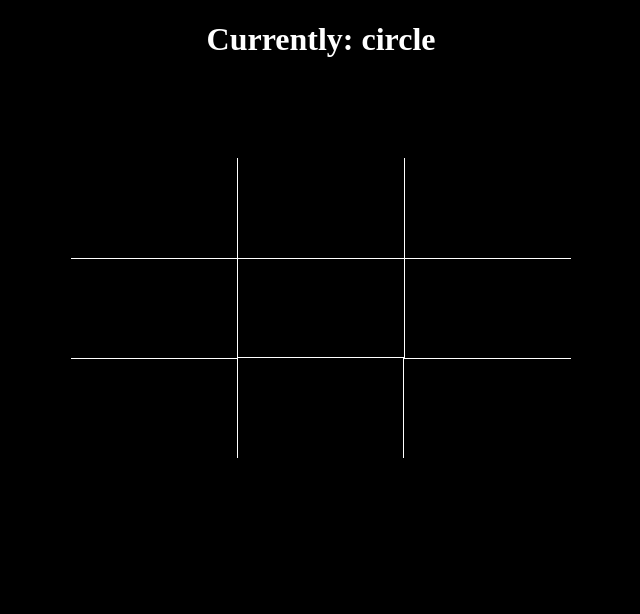
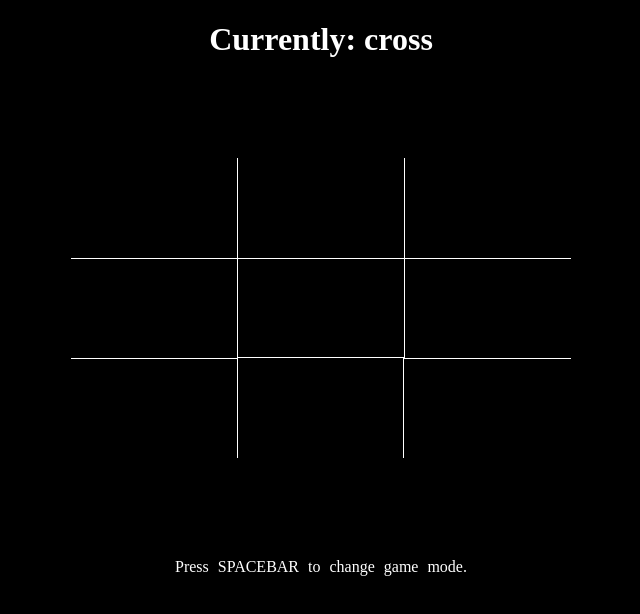
Before and after one commit to Maty2002v2/-Tic-Tac-Toe, a Vue app: page / in a window 1280 px wide. Both pictures are taken after a click on the element "1vs1". Shown: the top 614 px of the page, without its empty margins (319-959 px from the left). Built offline with nearby package versions, Linux system fonts and the light colour scheme.

Commit message:
Class name changes and bot performance improvements

```diff
--- a/src/App.vue
+++ b/src/App.vue
@@ -31,9 +31,3 @@ export default defineComponent({
   },
 });
 </script>
-
-<style scoped>
-.container {
-  margin: 0 10px;
-}
-</style>
--- a/src/components/TheGame.vue
+++ b/src/components/TheGame.vue
@@ -1,8 +1,9 @@
 <template>
   <div>
-    <div v-if="!getResult" class="container">
+    <div v-if="!getResult" class="game">
       <whose-turn v-if="showWhoseTurn" />
       <the-board-game />
+      <the-change-mode />
     </div>
     <the-result />
   </div>
@@ -19,6 +20,7 @@ import { useGameModeStore } from "../stores/GameModeStore";
 import TheBoardGame from "./TheBoardGame.vue";
 import WhoseTurn from "./WhoseTurn.vue";
 import TheResult from "./results/TheResult.vue";
+import TheChangeMode from "./gameMode/TheChangeMode.vue";
 
 export default defineComponent({
   name: "TheGame",
@@ -26,6 +28,7 @@ export default defineComponent({
     TheBoardGame,
     WhoseTurn,
     TheResult,
+    TheChangeMode,
   },
   setup() {
     useGlobalWatchs();
@@ -41,7 +44,7 @@ export default defineComponent({
 </script>
 
 <style scoped>
-.container {
+.game {
   margin: 0 10px;
 }
 </style>
--- a/src/components/WhoseTurn.vue
+++ b/src/components/WhoseTurn.vue
@@ -1,6 +1,6 @@
 <template>
-  <div>
-    <h1 class="whoseTurn">Currently: {{ getCharState }}</h1>
+  <div class="whoseTurn">
+    <h1 class="whoseTurn__h1">Currently: {{ getCharState }}</h1>
   </div>
 </template>
 
@@ -19,7 +19,7 @@ export default defineComponent({
 </script>
 
 <style scoped>
-.whoseTurn {
+.whoseTurn__h1 {
   text-align: center;
 }
 </style>
--- a/src/components/gameMode/TheChangeMode.vue
+++ b/src/components/gameMode/TheChangeMode.vue
@@ -0,0 +1,36 @@
+<template>
+  <div class="changeMode">
+    <p class="changeMode__pharagraf">Press SPACEBAR to change game mode.</p>
+  </div>
+</template>
+
+<script lang="ts">
+import { defineComponent, onMounted } from "vue";
+import { useGameModeStore } from "../../stores/GameModeStore";
+
+export default defineComponent({
+  name: "TheChangeMode",
+  setup() {
+    const { changeModeName } = useGameModeStore();
+
+    onMounted(() => {
+      document.addEventListener("keyup", (e) => {
+        if (e.code == "Space") {
+          changeModeName("");
+        }
+      });
+    });
+  },
+});
+</script>
+
+<style scoped>
+.changeMode {
+  margin-top: 100px;
+  word-spacing: 5px;
+}
+
+.changeMode__pharagraf {
+  text-align: center;
+}
+</style>
--- a/src/components/gameMode/TheSelectMode.vue
+++ b/src/components/gameMode/TheSelectMode.vue
@@ -4,12 +4,12 @@
       <h2 class="selectMode__h2">Select a game mode</h2>
       <retro-button
         class="selectMode__retroButton"
-        @click="changeModeName('two players')"
+        @click="changeGameMode('two players')"
         >1vs1</retro-button
       >
       <retro-button
         class="selectMode__retroButton"
-        @click="changeModeName('with bot')"
+        @click="changeGameMode('with bot')"
         >Play with bot</retro-button
       >
     </div>
@@ -17,12 +17,15 @@
 </template>
 
 <script lang="ts">
-import { defineComponent, ref, computed } from "vue";
+import { defineComponent, computed } from "vue";
 
 import { storeToRefs } from "pinia";
 import { useGameModeStore } from "../../stores/GameModeStore";
+import { useMainStore } from "../../stores/MainStore";
 
 import RetroButton from "../RetroButton.vue";
+
+import GameModeType from "../../types/GameModeType";
 
 export default defineComponent({
   name: "TheSelectMode",
@@ -30,6 +33,8 @@ export default defineComponent({
   setup() {
     const { modeName } = storeToRefs(useGameModeStore());
     const { changeModeName } = useGameModeStore();
+
+    const { restartGame } = useMainStore();
 
     const classObjectSelectMode = computed(() => ({
       selectMode: true,
@@ -43,7 +48,12 @@ export default defineComponent({
       "container--low-z-index": modeName.value,
     }));
 
-    return { classObjectSelectMode, classObjectContainer, changeModeName };
+    function changeGameMode(value: GameModeType) {
+      restartGame();
+      changeModeName(value);
+    }
+
+    return { classObjectSelectMode, classObjectContainer, changeGameMode };
   },
 });
 </script>
--- a/src/stores/MainStore.ts
+++ b/src/stores/MainStore.ts
@@ -25,7 +25,7 @@ export const useMainStore = defineStore("Main", {
     restartGame() {
       const { resetPlayerMovements, resetResult } = useResaltsStore();
 
-      this.changeCharState("");
+      this.changeCharState("cross");
       this.setFinish(false);
       resetPlayerMovements();
       resetResult();
```
Also changed, not shown: src/stores/GlobalWatchs.ts (+4 -3 lines).
